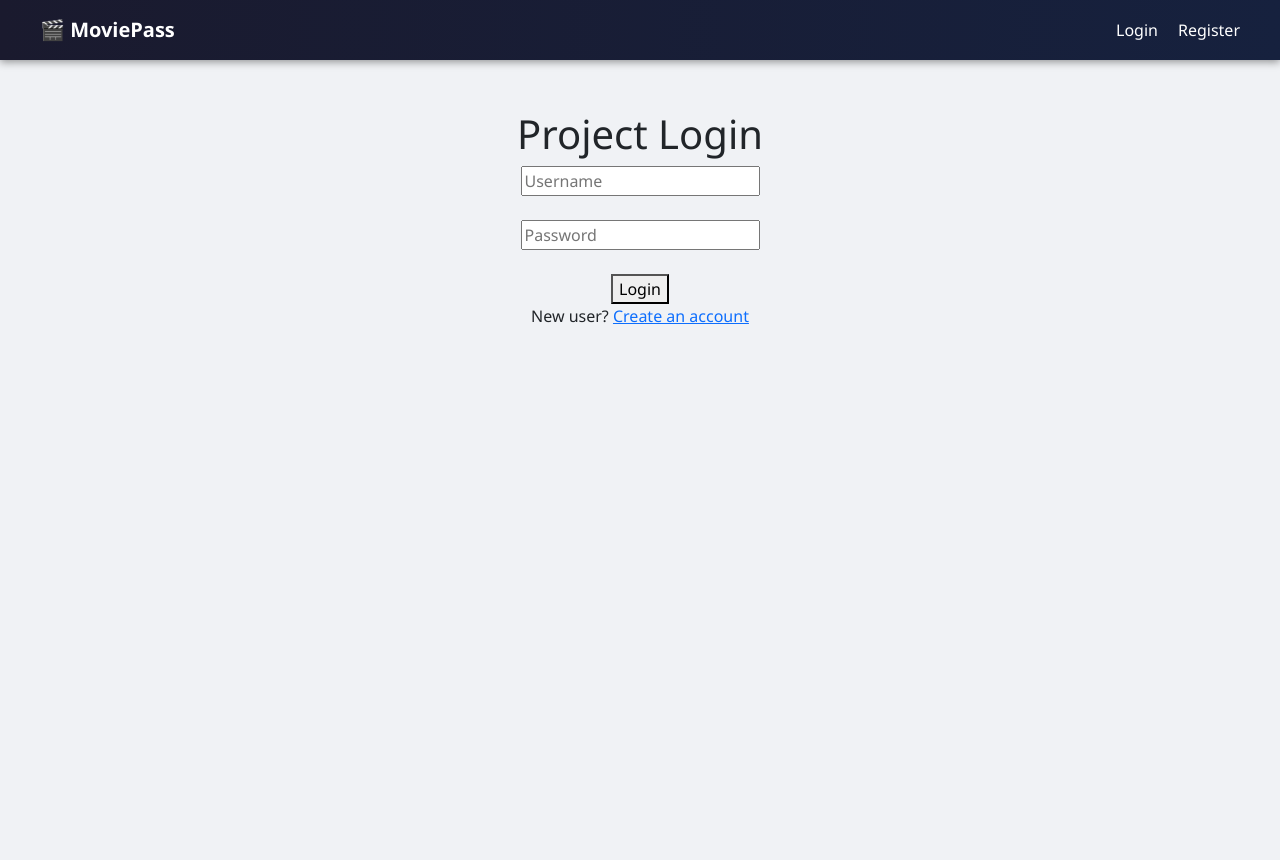
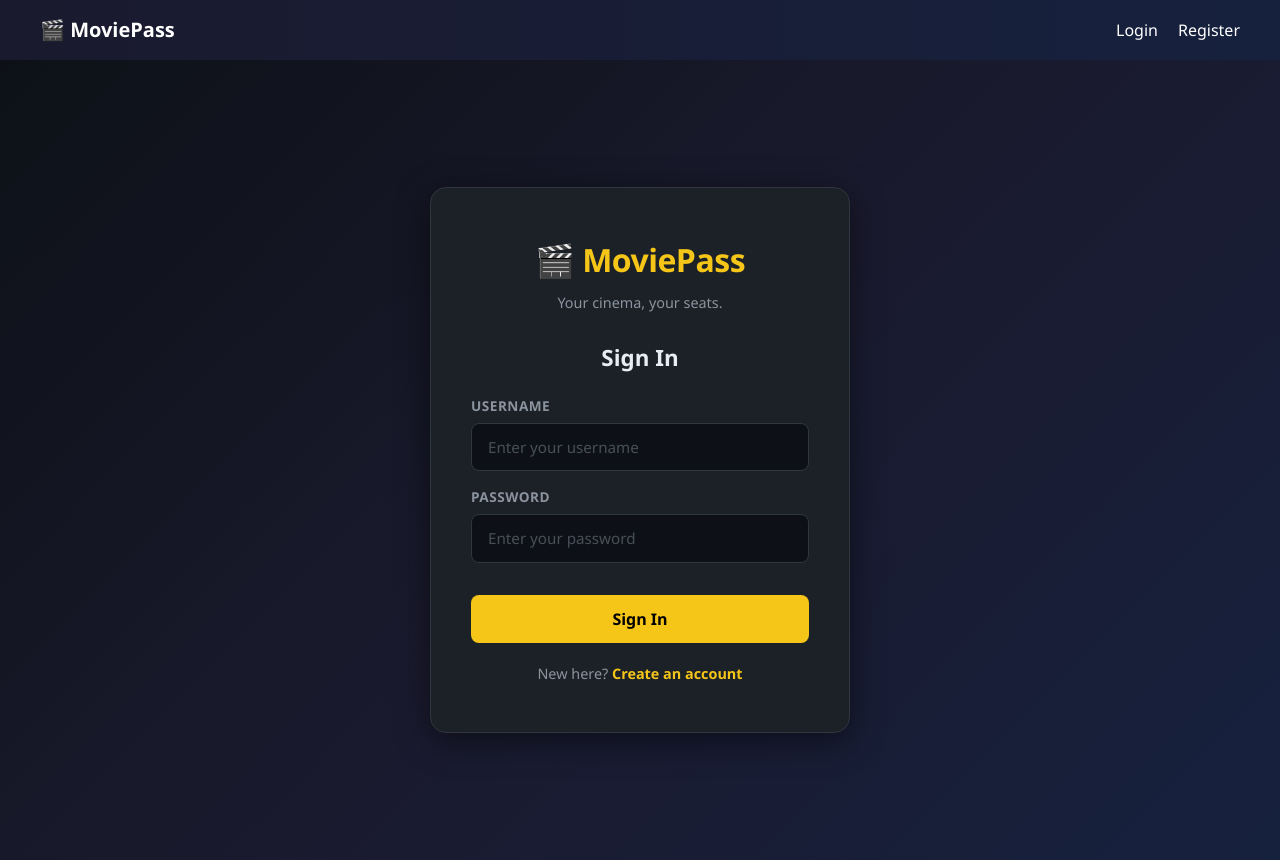
Before and after one commit to chp53255/UCFmovieTheater, a React (Vite) app in the folder frontend/: page / in a window 1280 px wide. Before the commit the page ends 800 px from the top, so only its background shows below. Built offline with nearby package versions, Linux system fonts and the light colour scheme.

Commit message:
Refactor Login component layout and styling

```diff
--- a/frontend/src/pages/Login.jsx
+++ b/frontend/src/pages/Login.jsx
@@ -15,7 +15,7 @@ function Login() {
     setError('');
     try {
       const data = await loginUser(username, password);
-      login(data.user, data.token); // store in context
+      login(data.user, data.token);
       navigate('/dashboard');
     } catch (err) {
       setError(err.message);
@@ -23,33 +23,49 @@ function Login() {
   };
 
   return (
-    <div style={{ textAlign: 'center', marginTop: '50px' }}>
-      <h1>Project Login</h1>
-      {error && <p style={{ color: 'red' }}>{error}</p>}
+    <div className="auth-page">
+      <div className="auth-card">
+        <div className="auth-logo">🎬 MoviePass</div>
+        <div className="auth-tagline">Your cinema, your seats.</div>
+
+        <h2>Sign In</h2>
+
+        {error && <div className="auth-error">{error}</div>}
+
         <form onSubmit={handleLogin}>
-        <div>
+          <div style={{ marginBottom: '16px' }}>
+            <label>Username</label>
             <input
               type="text"
-            placeholder="Username"
+              className="form-control"
+              placeholder="Enter your username"
               value={username}
               onChange={(e) => setUsername(e.target.value)}
               required
             />
           </div>
-        <br />
-        <div>
+
+          <div style={{ marginBottom: '24px' }}>
+            <label>Password</label>
             <input
               type="password"
-            placeholder="Password"
+              className="form-control"
+              placeholder="Enter your password"
               value={password}
               onChange={(e) => setPassword(e.target.value)}
               required
             />
           </div>
-        <br />
-        <button type="submit">Login</button>
+
+          <button type="submit" className="btn-auth">
+            Sign In
+          </button>
         </form>
-      <p>New user? <Link to="/register">Create an account</Link></p>
+
+        <div className="auth-link">
+          New here? <Link to="/register">Create an account</Link>
+        </div>
+      </div>
     </div>
   );
 }
```
Lines whose indentation alone changed are shown as unchanged.
